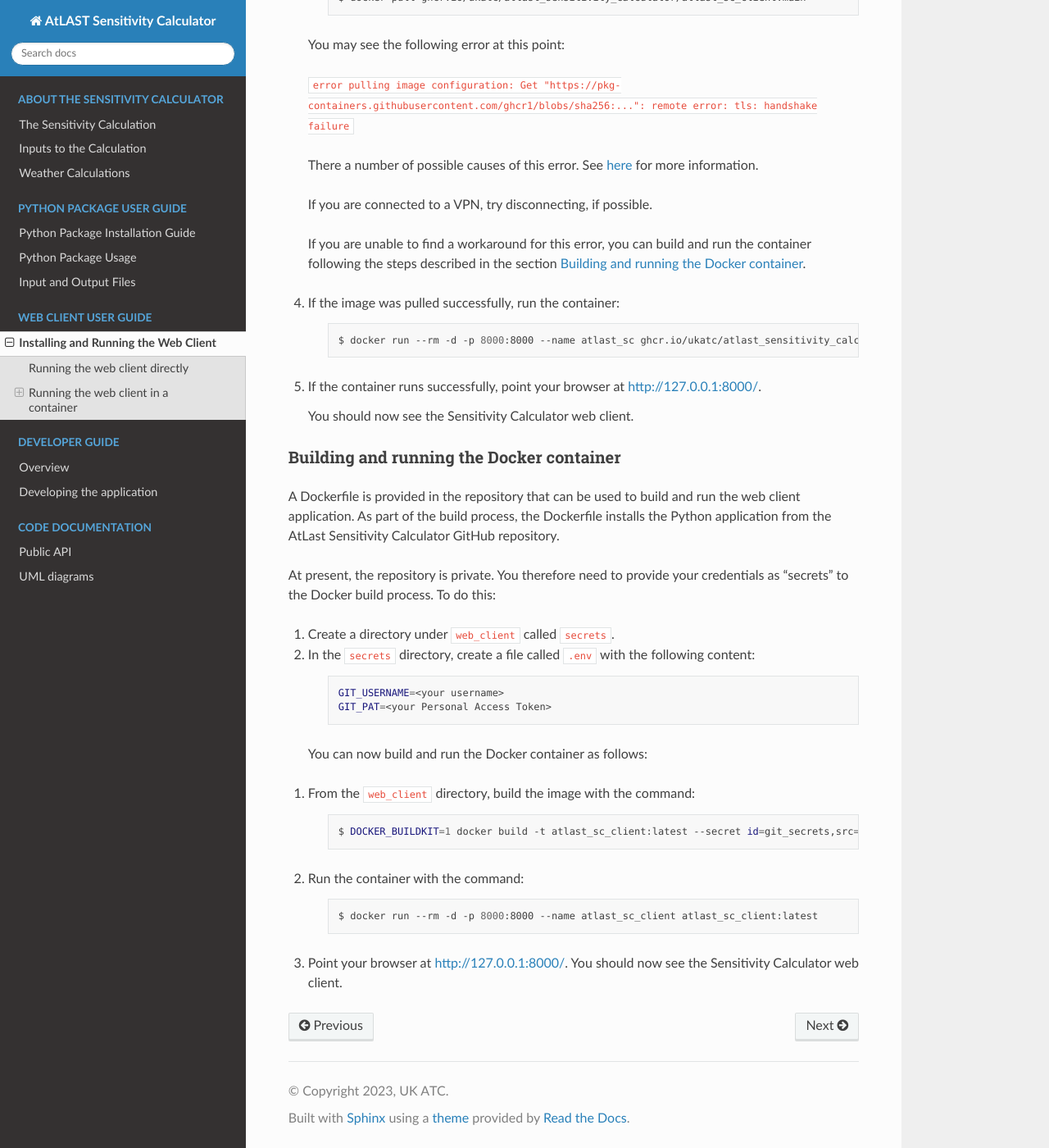
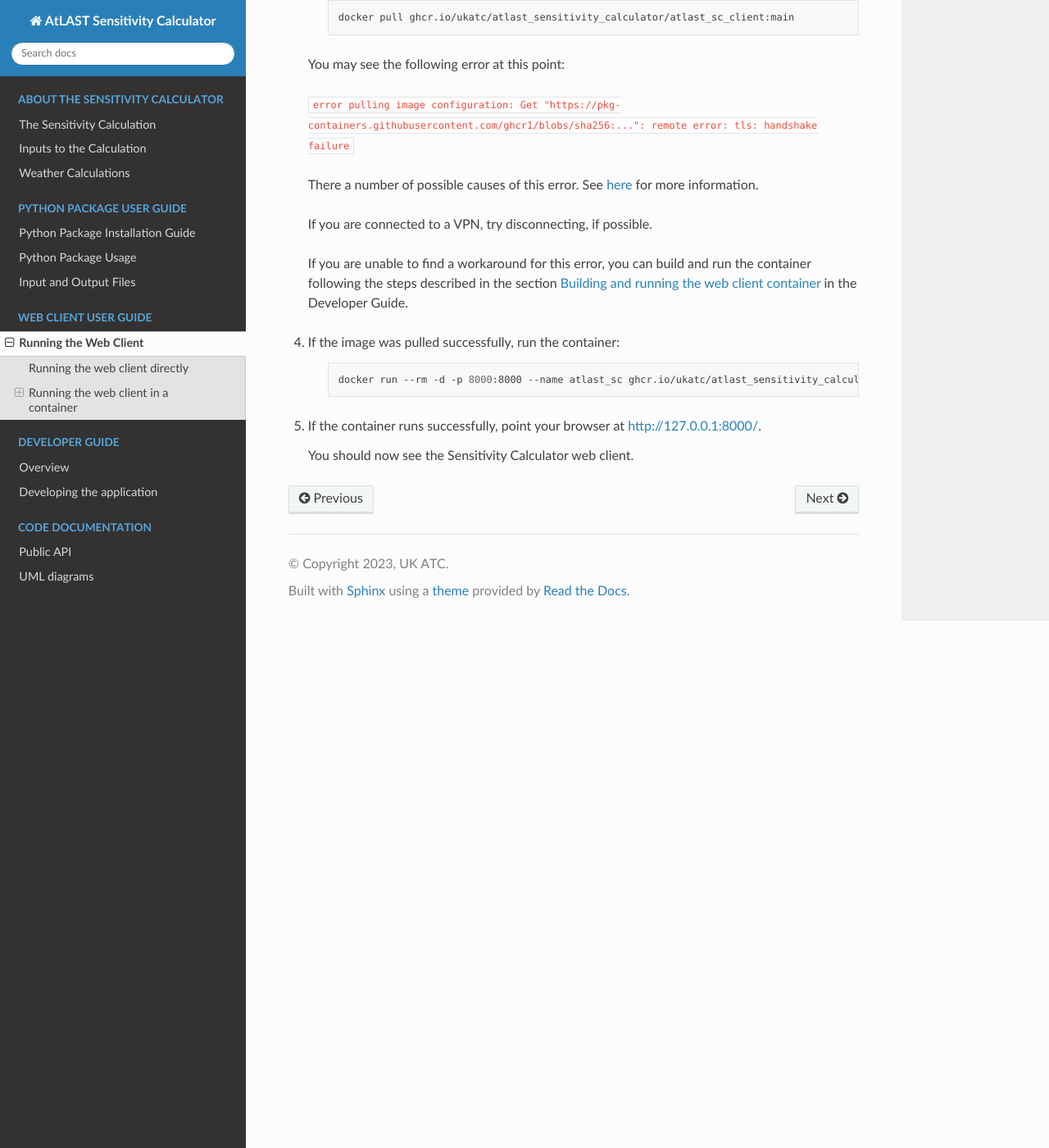
Before and after one commit to ukatc/AtLAST_sensitivity_calculator, a Sphinx documentation site: the page built from docs/source/user_guide/running_the_web_client.rst, in a window 1280 px wide and 1400 px high, scrolled down 1627 px. Shown: the whole window at 82% size. Built offline with Sphinx 7.4.7 and the Read the Docs theme 2.0.0, drawn with Linux system fonts in a browser that asks for light colours; some of the changed text lies outside the part shown.

Commit message:
Doc updates

```diff
--- a/docs/source/user_guide/running_the_web_client.rst
+++ b/docs/source/user_guide/running_the_web_client.rst
@@ -1,5 +1,5 @@
-Installing and Running the Web Client
-=====================================
+Running the Web Client
+======================
 
 The web client can be run on your computer in one of two ways - cloning
 the AtLast Sensitivity Calculator and running the application directly, or
@@ -30,20 +31,20 @@
 
 .. code-block:: bash
 
-   $ conda env create -f environment.yml
+   conda env create -f environment.yml
 
 
 3. Activate the conda environment
 
 .. code-block:: bash
 
-   $ conda activate sens-calc
+   conda activate sens-calc
 
 4. Start the web client application
 
 .. code-block:: bash
 
-   $ python -m web_client.main
+   python -m web_client.main
 
 5. Point your browser at http://127.0.0.1:8000/ . You should now see the Sensitivity Calculator web client.
 
@@ -62,7 +63,7 @@
 
     .. code-block:: bash
 
-        $ docker login ghcr.io
+        docker login ghcr.io
 
 2. At the prompts, enter the username and Personal Access Token that you use to access the AtLast Sensitivity Calculator
    repository.
@@ -72,7 +73,7 @@
 
     .. code-block:: bash
 
-        $ docker pull ghcr.io/ukatc/atlast_sensitivity_calculator/atlast_sc_client:main
+        docker pull ghcr.io/ukatc/atlast_sensitivity_calculator/atlast_sc_client:main
 
 
 
@@ -85,55 +86,18 @@
   If you are connected to a VPN, try disconnecting, if possible.
 
   If you are unable to find a workaround for this error, you can build and run the container following the steps
-  described in the section :ref:`building-the-container`.
+  described in the section :ref:`build-run-client-container` in the Developer Guide.
 
 
 4. If the image was pulled successfully, run the container:
 
     .. code-block:: bash
 
-        $ docker run --rm -d -p 8000:8000 --name atlast_sc ghcr.io/ukatc/atlast_sensitivity_calculator/atlast_sc_client:main
+        docker run --rm -d -p 8000:8000 --name atlast_sc ghcr.io/ukatc/atlast_sensitivity_calculator/atlast_sc_client:main
 
 5. If the container runs successfully, point your browser at http://127.0.0.1:8000/.
 
    You should now see the Sensitivity Calculator web client.
 
-.. _building-the-container:
-
-Building and running the Docker container
-^^^^^^^^^^^^^^^^^^^^^^^^^^^^^^^^^^^^^^^^^
-
-A Dockerfile is provided in the repository that can be used to build and run the web client application.
-As part of the build process, the Dockerfile installs the Python application from the AtLast Sensitivity
-Calculator GitHub repository.
-
-At present, the repository is private. You therefore need to provide your credentials as "secrets" to the
-Docker build process. To do this:
-
-1. Create a directory under ``web_client`` called ``secrets``.
-2. In the ``secrets`` directory, create a file called ``.env`` with the following content:
-
-    .. code-block:: bash
-
-        GIT_USERNAME=<your username>
-        GIT_PAT=<your Personal Access Token>
-
-
-  You can now build and run the Docker container as follows:
-
-1. From the ``web_client`` directory, build the image with the command:
-
-    .. code-block:: bash
-
-        $ DOCKER_BUILDKIT=1 docker build -t atlast_sc_client:latest --secret id=git_secrets,src=secrets/.env .
-
-2. Run the container with the command:
-
-    .. code-block:: bash
-
-        $ docker run --rm -d -p 8000:8000 --name atlast_sc_client atlast_sc_client:latest
-
-3. Point your browser at http://127.0.0.1:8000/. You should now see the Sensitivity Calculator web client.
-
 
 .. _Pamela Klaassen: pamela.klaassen@stfc.ac.uk
```
Also changed, not shown: other parts of docs/source/user_guide/running_the_web_client.rst (+3 -2 lines), docs/source/developer_guide/developing_the_application.rst (+23 -13 lines), docs/source/user_guide/python_package_installation.rst (+4 -4 lines).
